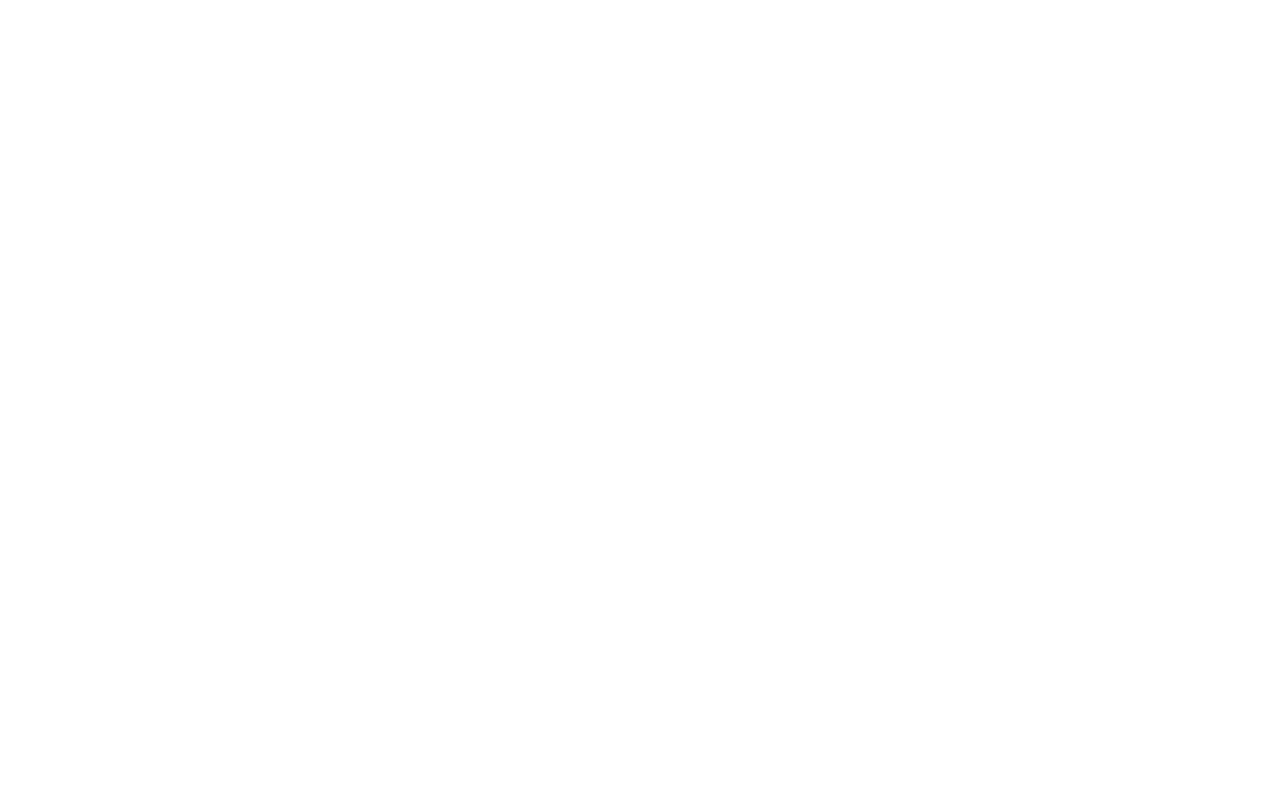
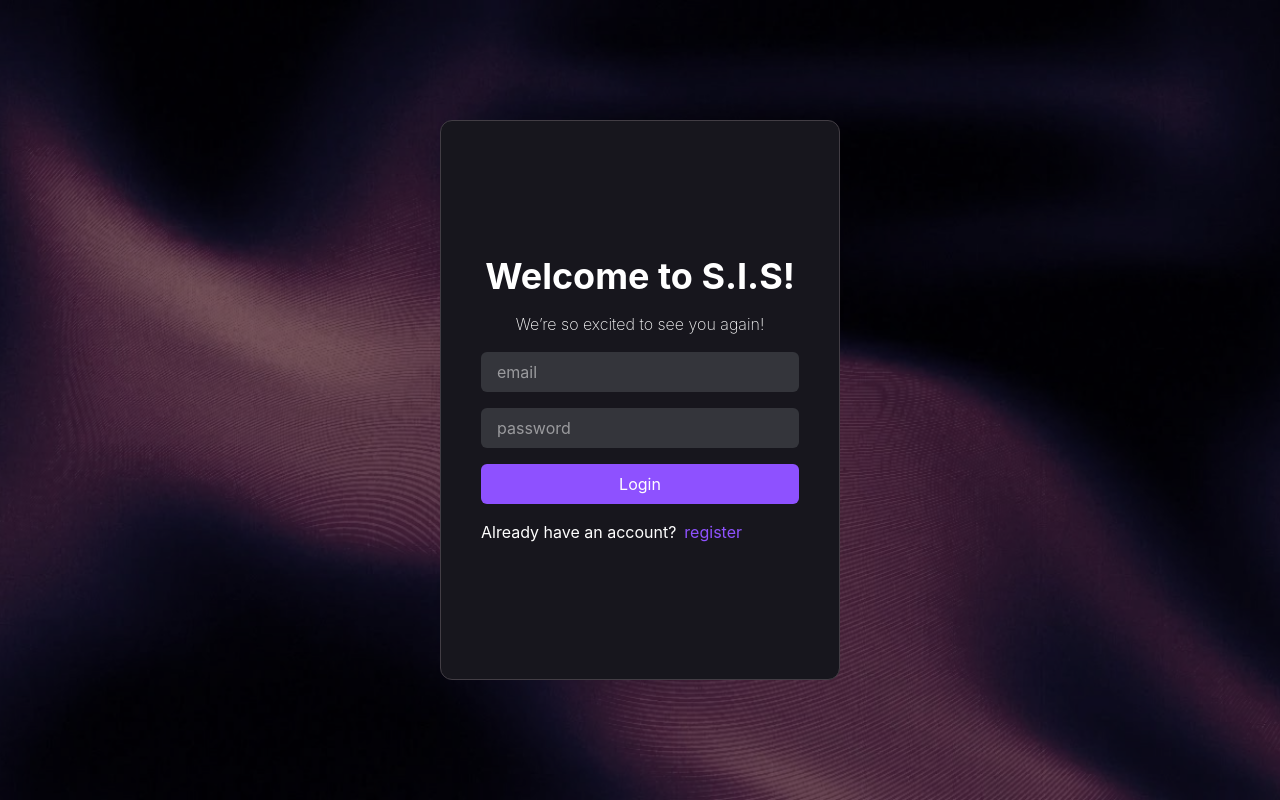
Before and after one commit to ZeroFukuZFH/SISproject-Frontend, a React (Vite) app: page /login in a window 1280 px wide. Built offline with nearby package versions, Linux system fonts and the light colour scheme.

Commit message:
initial login design

```diff
--- /dev/null
+++ b/src/pages/public/login/hooks/useLogin/hook.tsx
@@ -0,0 +1,65 @@
+import { useState, type ChangeEvent } from "react"
+
+type LoginState = {
+    email: string,
+    password: string,
+    status: 'success' | 'error' | 'loading' | 'normal'
+}
+
+const defaultLoginState : LoginState = {
+    email: "",
+    password: "",
+    status: "normal"
+}
+
+function useLogin(){
+    const [login, setLogin] = useState(defaultLoginState)
+    const [errorMessage, setErrorMessage] = useState("")
+
+    const handleChange = (e: ChangeEvent<HTMLInputElement>) => {
+        const {name,value} = e.target
+        setLogin(prev => ({...prev,[name]:value,status:'normal'}))
+        if(login.status === 'normal'){
+            setErrorMessage("")
+        }
+    }
+
+    const handleSubmit = async () => {
+        const {email,password} = login
+
+        try {
+            if(email === "" || password === ""){
+                throw new Error("fields should not be empty!")
+            }
+
+            if(!email.includes("@") || !email.includes(".")){
+                throw new Error("email must be valid")
+            }
+
+            const hasUppercase = /[A-Z]/.test(password);
+            const hasSpecial = /[^A-Za-z0-9]/.test(password);
+
+            if (password.length < 12 || !hasUppercase || !hasSpecial) {
+                throw new Error("password must be at least 12 characters and contain atleast one special and uppercase character");
+            }
+
+            setLogin({...login,status:'loading'})
+            await new Promise(resolve => setTimeout(resolve, 1000));
+        } catch (error: unknown) {
+            if(error instanceof Error){
+                setErrorMessage(error.message)
+                setLogin({...login, status:'error'})
+            }
+            return
+        }
+    }
+
+    return {
+        login,
+        handleChange,
+        handleSubmit,
+        errorMessage
+    }
+}
+
+export default useLogin
--- a/src/pages/public/login/index.tsx
+++ b/src/pages/public/login/index.tsx
@@ -1,9 +1,52 @@
+import { Link } from "react-router"
+import Background from "../../../assets/auth_bg.png"
+import LoadingSpinner from "../../../components/LoadingSpinner"
+import useLogin from "./hooks/useLogin/hook"
+import {  ShieldAlert } from "lucide-react"
+
 function LoginPage() {
+    const {login, handleChange, handleSubmit, errorMessage} = useLogin()
     return (
-        <div>
+        <div className="w-screen h-screen flex justify-center items-center">
+            <div className="flex flex-col gap-4 rounded-xl bg-[#17161D] border border-[#423D44] w-100 h-140 text-white justify-center items-center p-10 ">
+                <h1 className="text-4xl font-bold">Welcome to S.I.S!</h1>
+                <p className="font-extralight">We’re  so excited to see you again!</p>
 
+                {errorMessage.length > 0 &&
+                <div className="p-4 gap-2 w-full bg-red-500 rounded-xl flex flex-row">
+                    <ShieldAlert/> {errorMessage}
+                </div>
+                }
+                <input
+                    type="email"
+                    placeholder="email"
+                    name="email"
+                    className={"text-white rounded-md px-4 py-2 outline-none bg-[#34353B] w-full " + (login.status === 'error' && 'border border-red-500')}
+                    value={login.email}
+                    onChange={handleChange}
+                />
+                <input
+                    type="password"
+                    placeholder="password"
+                    name="password"
+                    className={"text-white rounded-md px-4 py-2 outline-none bg-[#34353B] w-full " + (login.status === 'error' && 'border border-red-500')}
+                    value={login.password}
+                    onChange={handleChange}
+                />
+
+                <button onClick={handleSubmit} className="cursor-pointer bg-violet-500 text-white rounded-md w-full px-4 py-2 justify-center items-center">
+                    {login.status === 'loading' ? <LoadingSpinner/> : "Login"}
+                </button>
+
+                <span className="w-full flex justify-start gap-2 items-center">Already have an account? <Link to={"/register"} className="text-violet-500">register</Link></span>
+
+            </div>
+            <div className="fixed w-full h-full bg-black/50 -z-10"/>
+            <img src={Background} alt="bg_auth" className="flex w-full h-full fixed -z-20"/>
         </div>
     )
 }
 
+
+
 export default LoginPage
```
Also changed, not shown: src/assets/auth_bg.png (added).
